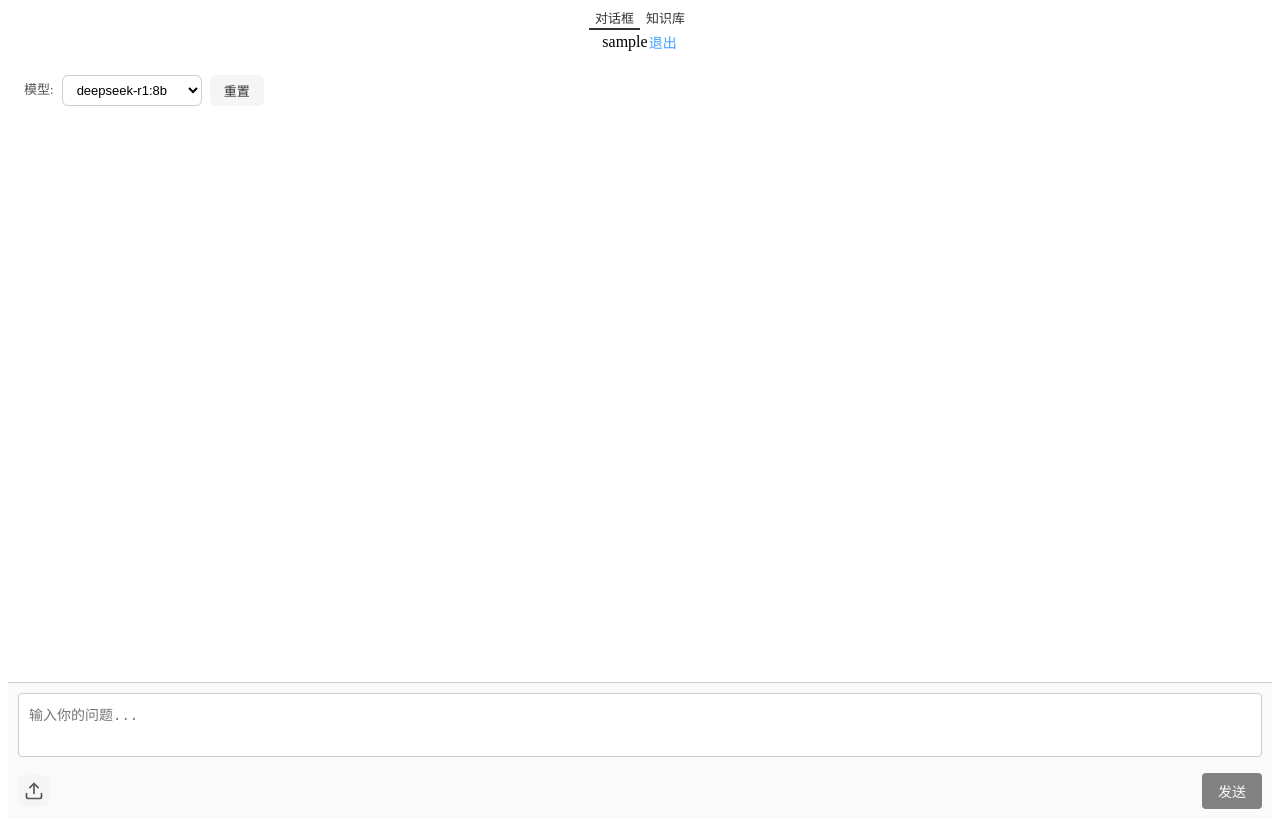
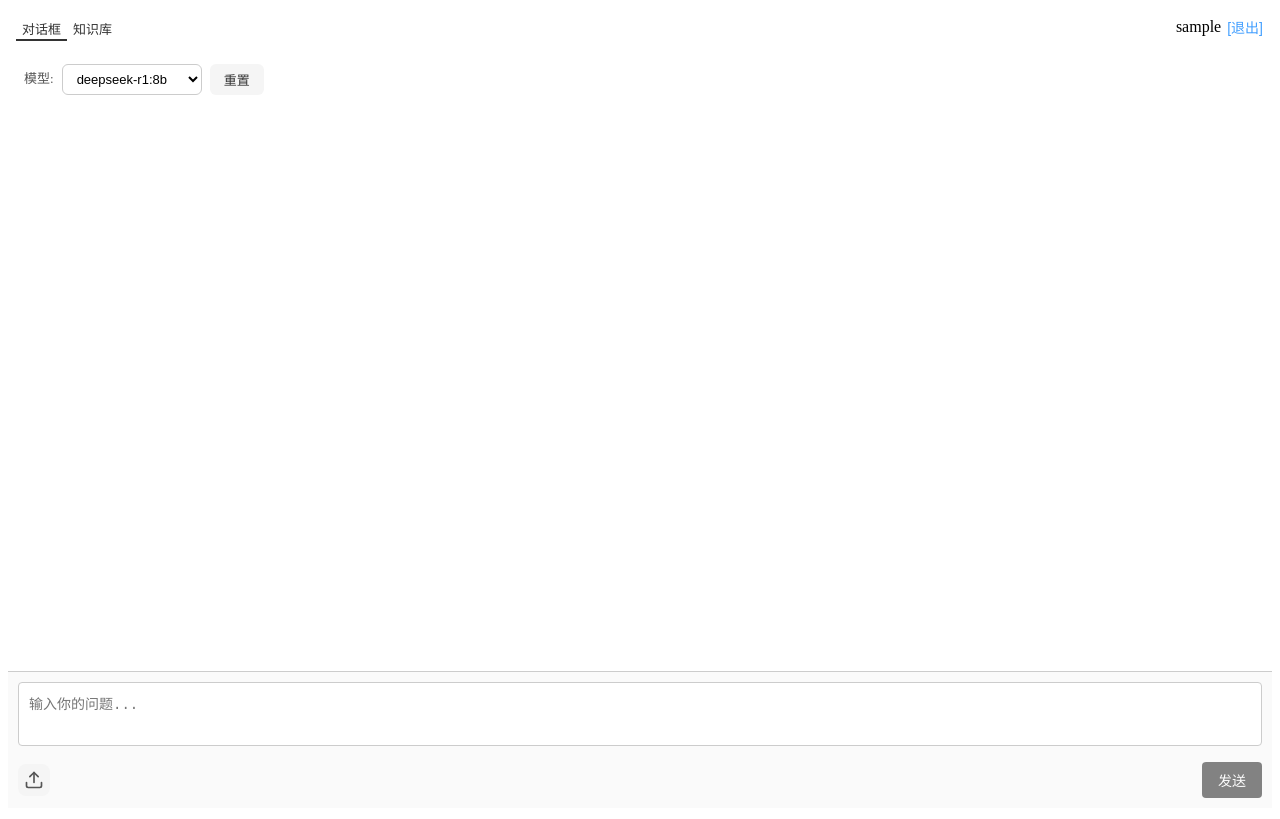
Before and after one commit to chq3272991/ai-chat-ui, a Vue app: page / in a window 1280 px wide. Built offline with nearby package versions, Linux system fonts and the light colour scheme; sample sign-in values are in the browser's storage.

Commit message:
fix: 调整导航栏样式

```diff
--- a/src/App.vue
+++ b/src/App.vue
@@ -3,15 +3,18 @@
     <!-- 极简 header -->
     <header
       v-if="showHeader"
-      class="flex items-center px-2 py-1 border-b flex-shrink-0 bg-white header-p"
+      class="header-p flex items-center justify-between px-2 py-1 border-b bg-white"
     >
+      <!-- 左侧导航 -->
       <nav class="flex gap-1">
         <router-link to="/" class="tab-btn">对话框</router-link>
         <router-link to="/kb" class="tab-btn">知识库</router-link>
       </nav>
-      <div v-if="isLoggedIn" class="ml-auto flex items-center gap-2">
+
+      <!-- 右侧登录状态 -->
+      <div v-if="isLoggedIn" class="flex items-center gap-2">
         <span>{{ username }}</span>
-        <el-button type="text" @click="logout">退出</el-button>
+        <el-button type="text" @click="logout" class="logout-btn">[退出]</el-button>
       </div>
     </header>
 
@@ -23,12 +26,13 @@
 </template>
 
 <script setup lang="ts">
-import { computed } from "vue"; // ✅ 需要加上
+import { computed } from "vue";
 import { useUserStore } from "@/stores/user";
 import { useRouter, useRoute } from "vue-router";
+
 const userStore = useUserStore();
-const router = useRouter(); // 用于跳转
-const route = useRoute(); // 获取当前路由信息，比如 path
+const router = useRouter();
+const route = useRoute();
 
 const isLoggedIn = computed(() => userStore.isLoggedIn);
 const username = computed(() => userStore.username);
@@ -52,8 +56,11 @@ function logout() {
 }
 
 .header-p {
-  padding: 0rem;
+  padding: 0.25rem 0.5rem; /* 上下左右内边距 */
   flex-shrink: 0;
+  display: flex;
+  align-items: center;
+  justify-content: space-between; /* 左右分布 */
 }
 
 .tab-btn {
@@ -68,4 +75,8 @@ function logout() {
   border-bottom-color: #333;
   font-weight: 500;
 }
+
+.logout-btn {
+  margin-left: 5px;
+}
 </style>
```
